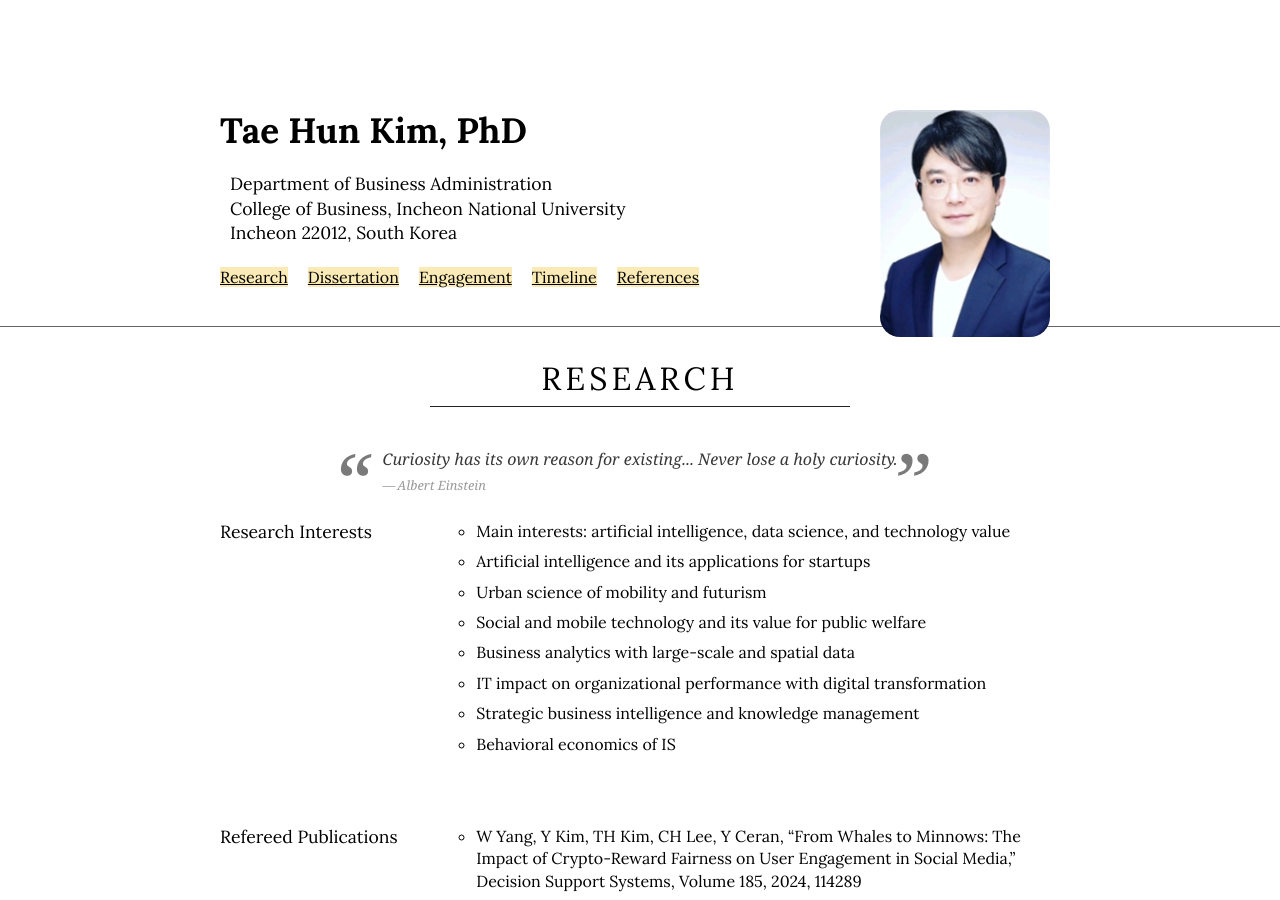
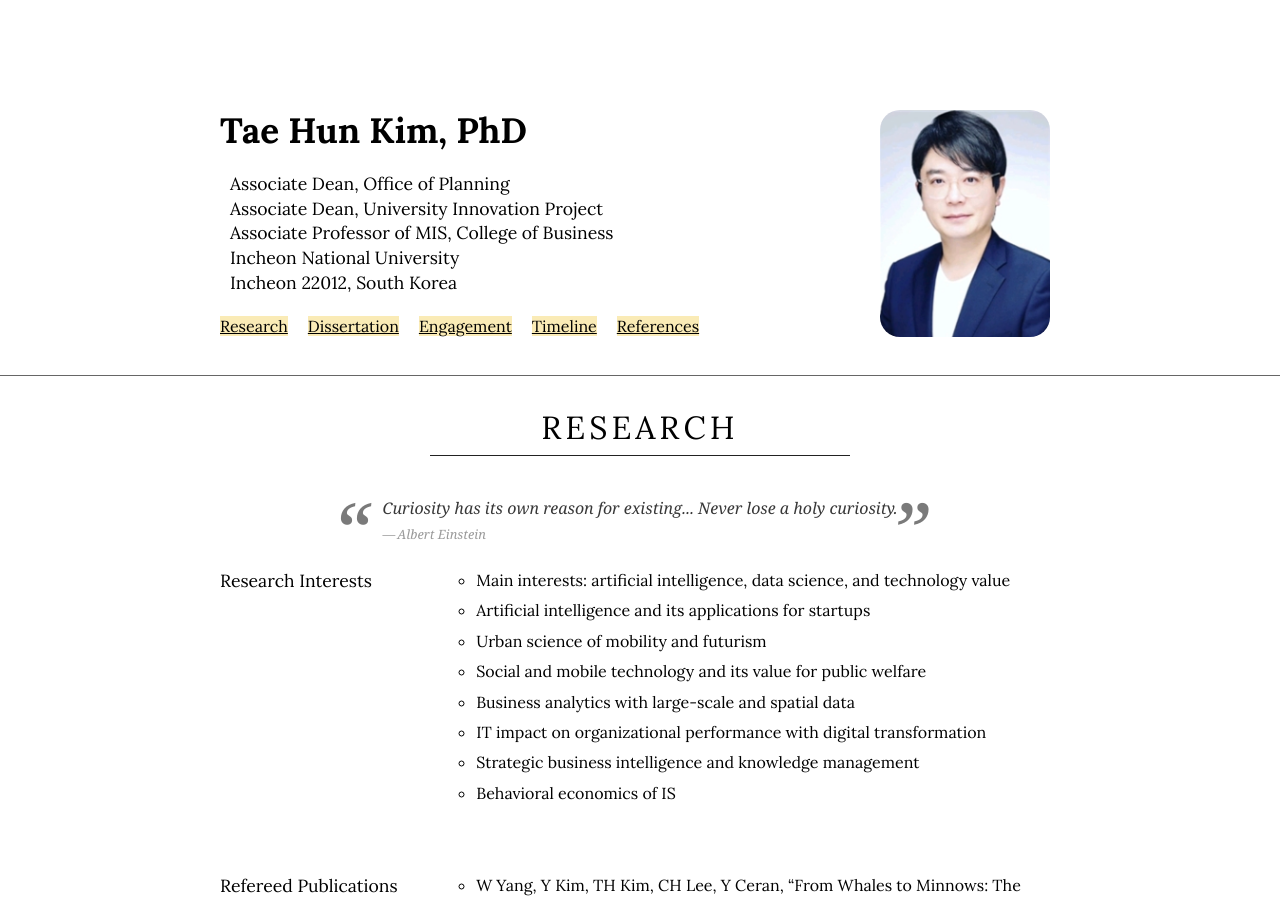
Before and after one commit to istaehun/taehun, a Jekyll site: the page built from index.html, in a window 1280 px wide and 900 px high. Built offline with Jekyll 4.4.1, drawn with Linux system fonts in a browser that asks for light colours; nearby versions of some CDN libraries.

Commit message:
Update info.yml

```diff
--- a/_data/info.yml
+++ b/_data/info.yml
@@ -1,5 +1,7 @@
 main:
 extra:
-  - Department of Business Administration
-  - College of Business, Incheon National University
+  - Associate Dean, Office of Planning
+  - Associate Dean, University Innovation Project
+  - Associate Professor of MIS, College of Business
+  - Incheon National University
   - Incheon 22012, South Korea
```
